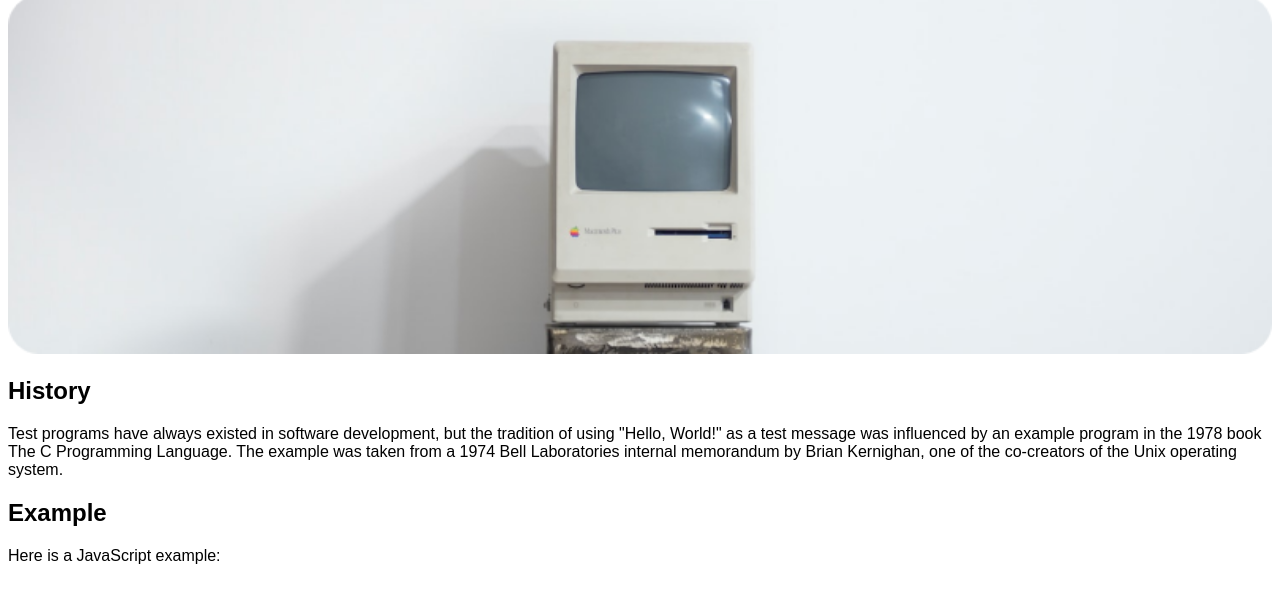
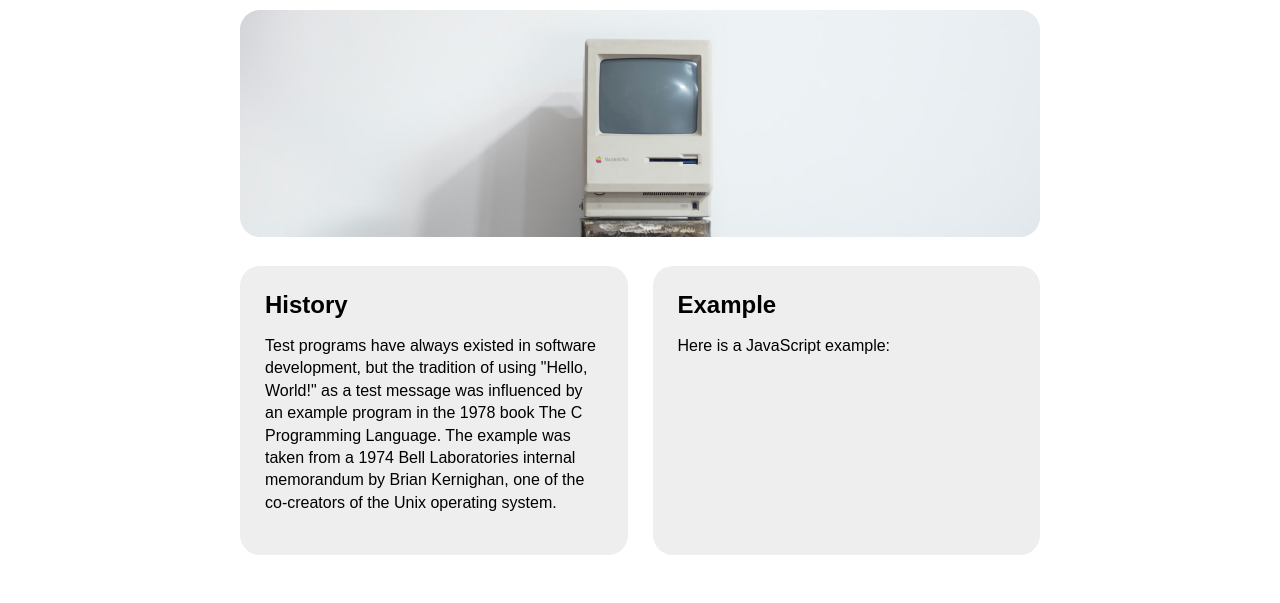
Before and after one commit to HaloHaacker/Codespaces349, a plain HTML site: page index.html in a window 1280 px wide. Shown: the part 85-688 px from the top of the page. Drawn offline with Linux system fonts and the light colour scheme.

Commit message:
more css

```diff
--- a/index.html
+++ b/index.html
@@ -8,8 +8,10 @@
         <link rel="stylesheet" href="screen.css">
     </head>
     <body>
+        <main>
             <h1> HelloWorld </h1>
             <img src="images/mac.jpg" alt="Vintage mac">
+            <div class="details">
                 <section>
                     <h2>History</h2>
                     <p>Test programs have always existed in software
@@ -34,6 +36,8 @@
                         </html>
                     </code>
                 </section>
+            </div>
             <script scr="index.js"></script>
+        </main>
     </body>
 </html>
--- a/screen.css
+++ b/screen.css
@@ -3,8 +3,46 @@
 body{
     background: #fff;
     font-family: Arial, Helvetica, sans-serif;
+    border-top: 15px solid #424242;
+    margin: 0;
+}
+
+main {
+    margin: 0 auto;
+    width: 800px;
+}
+
+.masthead {
+    background-image: url('images/mac.jpg');
+    background-size: cover;
+    background-position: bottom;
+    height: 250px;
+    border-radius: 20px;
+}
+
+.details {
+    display: flex;
+    gap: 25px;
+}
+
+.details section {
+    flex-grow: 1;
+    flex-basis: 0;
+    background: #eee;
+    padding: 25px;
+    border-radius: 20px;
+    margin-top: 25px;
 }
 
 img {
     width: 100%;
 }
+
+h2{
+    margin: 0 0 10px 0;
+}
+
+p {
+    marin: 0;
+    line-height: 1.4em;
+}
```
Lines whose indentation alone changed are shown as unchanged.
